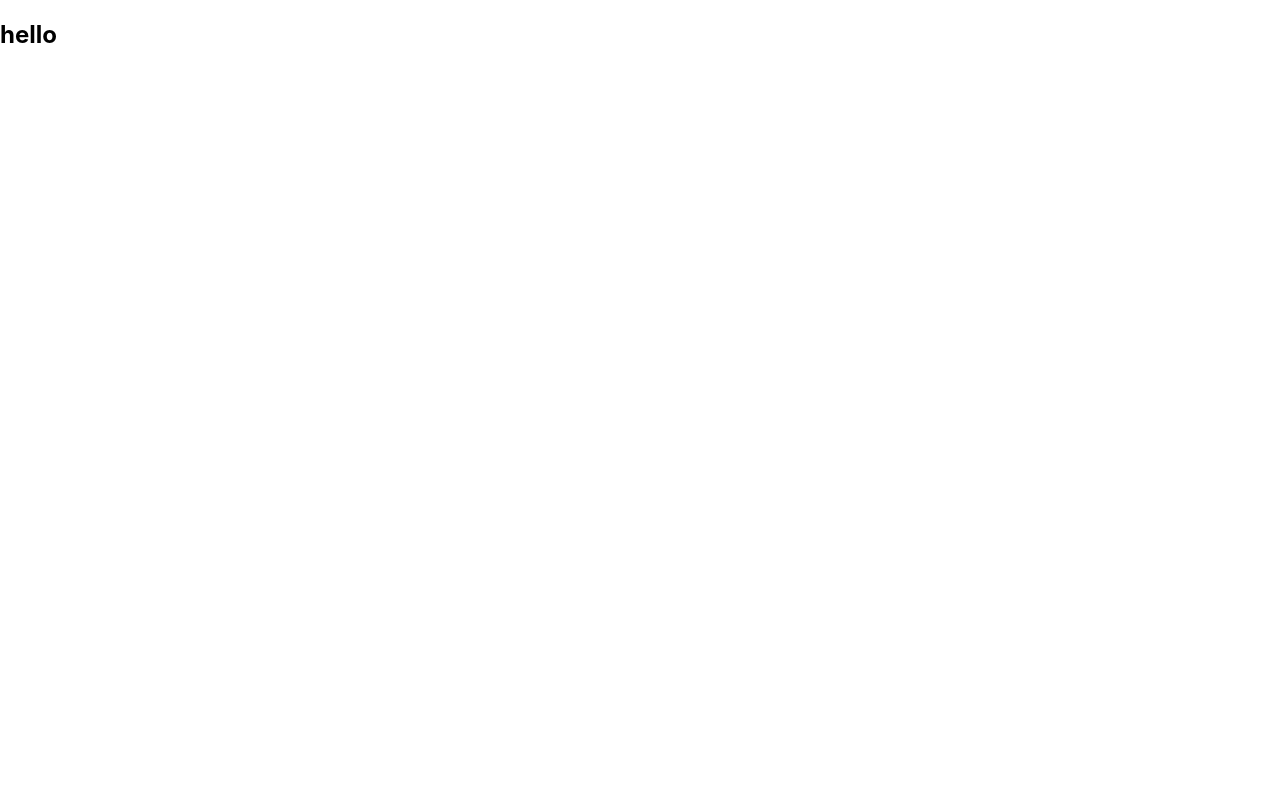
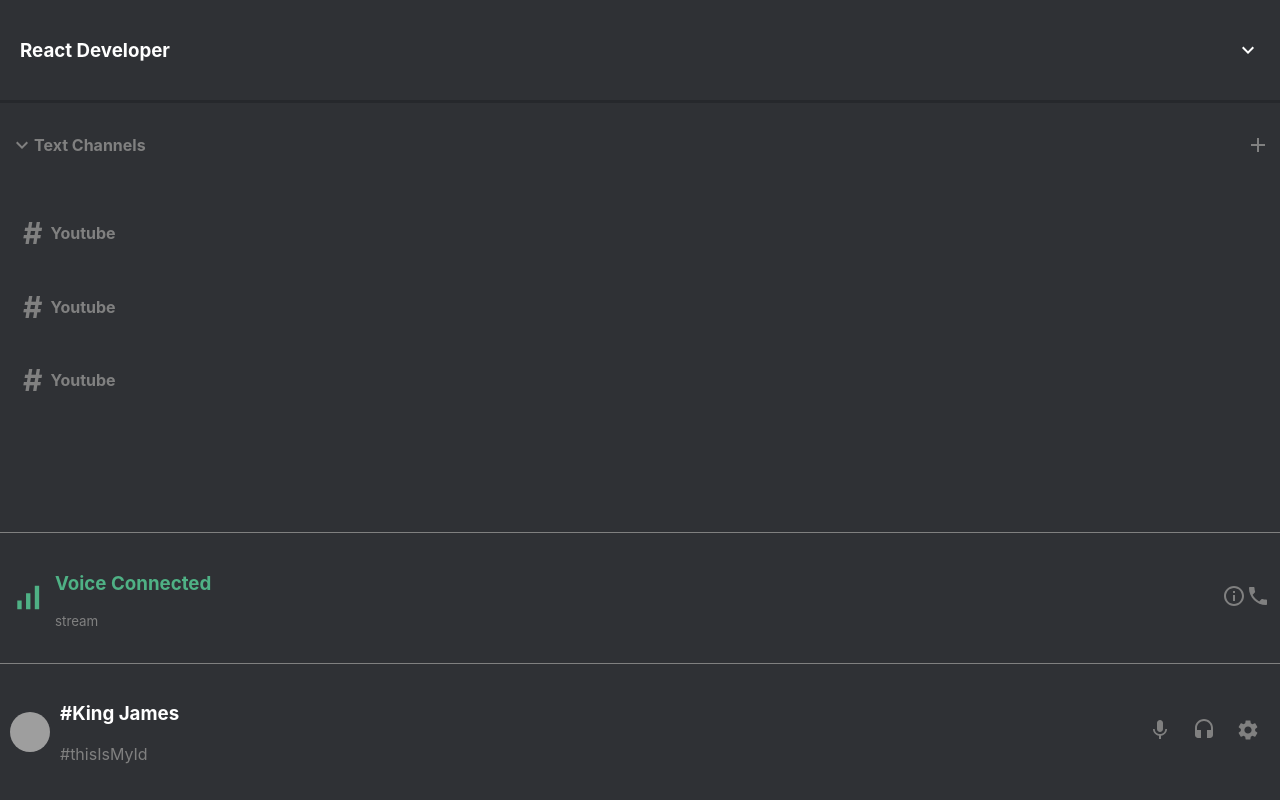
Before and after one commit to James-Mwendwa/discord-clone, a React (Create React App) app: page / in a window 1280 px wide. Built offline with nearby package versions, Linux system fonts and the light colour scheme; grey boxes are pictures that could not be loaded.

Commit message:
discord-clone

```diff
--- a/src/App.js
+++ b/src/App.js
@@ -1,11 +1,15 @@
-import React from 'react';
-import { Counter } from './features/Counter';
-import './App.css';
+import React from "react";
+// import { Counter } from './features/counter/Counter';
+import "./App.css";
+// import Chat from "./Chat";
+import Sidebar from "./Sidebar";
 
 function App() {
   return (
-    <div className="App">
-     <h2>hello</h2>
+    <div className="app">
+      <Sidebar />
+
+      {/* <Chat /> */}
     </div>
   );
 }
--- /dev/null
+++ b/src/Sidebar.css
@@ -0,0 +1,89 @@
+.sidebar {
+    display: flex;
+    flex-direction: column;
+    flex: 0.25;
+    height: 100vh;
+    background-color: #2f3135;
+}
+
+.sidebar-top {
+    display: flex;
+    justify-content: space-between;
+    align-items: center;
+    padding: 20px;
+    background-color: #2f3135;
+    color: white;
+    border-bottom: 3px solid #26282c;
+}
+
+.sidebar-channels {
+    flex: 1;
+}
+
+.sidebar-addChannel {
+    cursor: pointer;
+}
+
+.sidebar-addChannel:hover {
+    color: white;
+}
+
+.sidebar-channelsHeader {
+    display: flex;
+    justify-content: space-between;
+    align-items: center;
+    padding: 10px;
+    background-color: #2f3135;
+    color: gray;
+}
+
+.sidebar-header {
+    display: flex;
+    align-items: center;
+}
+
+.sidebar-voice,
+.sidebar-profile {
+    display: flex;
+    justify-content: space-between;
+    align-items: center;
+    color: gray;
+    background-color: #2f3135;
+    padding: 10px;
+    border-top: 1px solid gray;
+}
+
+.sidebar-voiceInfo {
+    flex: 1;
+    padding: 10px;
+}
+
+.sidebar-voiceIcon {
+    color: #4fb185;
+}
+
+.sidebar-voiceInfo>h3 {
+    color: #4fb185;
+}
+
+.sidebar-voiceInfo>p {
+    font-size: smaller;
+}
+
+.sidebar-voiceIcon>.MuiSvgIcon-root {
+    padding: 10px;
+
+}
+
+.sidebar-profileInfo {
+    flex: 1;
+    padding: 10px;
+}
+
+.sidebar-profileInfo>h3 {
+    color: white;
+}
+
+.sidebar-profileIcons>.MuiSvgIcon-root {
+    padding: 10px;
+}
--- /dev/null
+++ b/src/Sidebar.js
@@ -0,0 +1,71 @@
+import './Sidebar.css';
+
+import SidebarChannel from "./SidebarChannel";
+import KeyboardArrowDownIcon from "@mui/icons-material/KeyboardArrowDown";
+import AddIcon from "@mui/icons-material/Add";
+import SignalCellularAltIcon from "@mui/icons-material/SignalCellularAlt";
+import InfoOutlinedIcon from "@mui/icons-material/InfoOutlined";
+import PhoneIcon from "@mui/icons-material/Phone";
+import { Avatar } from "@mui/material";
+import MicIcon from "@mui/icons-material/Mic";
+import HeadsetIcon from "@mui/icons-material/Headset";
+import SettingsIcon from "@mui/icons-material/Settings";
+
+const Sidebar = () => {
+  return (
+    <div className="sidebar">
+      <div className="sidebar-top">
+        <h3>React Developer</h3>
+        <KeyboardArrowDownIcon />
+      </div>
+
+      <div className="sidebar-channels">
+        <div className="sidebar-channelsHeader">
+          <div className="sidebar-header">
+            <KeyboardArrowDownIcon />
+            <h4>Text Channels</h4>
+          </div>
+
+          <AddIcon className="sidebar-addChannel" />
+        </div>
+
+        <div className="sidebar-channelList">
+          <SidebarChannel />
+          <SidebarChannel />
+          <SidebarChannel />
+        </div>
+      </div>
+
+      <div className="sidebar-voice">
+        <SignalCellularAltIcon className="sidebar-voiceIcon" fontSize="large" />
+
+        <div className="sidebar-voiceInfo">
+          <h3>Voice Connected</h3>
+          <p>stream</p>
+        </div>
+
+        <div className="sidebar-voiceIcons">
+          <InfoOutlinedIcon />
+          <PhoneIcon />
+        </div>
+      </div>
+
+      <div className="sidebar-profile">
+        <Avatar src="https://images.pexels.com/photos/7918293/pexels-photo-7918293.jpeg?auto=compress&cs=tinysrgb&dpr=2&h=650&w=940" />
+
+        <div className="sidebar-profileInfo">
+          <h3>#King James</h3>
+          <p>#thisIsMyId</p>
+        </div>
+
+        <div className="sidebar-profileIcons">
+          <MicIcon />
+          <HeadsetIcon />
+          <SettingsIcon />
+        </div>
+      </div>
+    </div>
+  );
+};
+
+export default Sidebar;
--- /dev/null
+++ b/src/SidebarChannel.css
@@ -0,0 +1,18 @@
+.sidebarChannel:hover > h4 {
+    color: white;
+    background-color: hwb(207 25% 71%);
+}
+
+.sidebarChannel > h4 {
+    display: flex;
+    padding-left: 15px;
+    align-items: center;
+    background-color: #2f3135;
+    color: gray;
+    cursor: pointer;
+}
+
+.sidebarChannel-hash {
+    font-size: 30px;
+    padding: 8px;
+}
--- /dev/null
+++ b/src/SidebarChannel.js
@@ -0,0 +1,14 @@
+import "./SidebarChannel.css";
+
+const SidebarChannel = () => {
+  return (
+    <div className="sidebarChannel">
+
+      <h4>
+        <span className="sidebarChannel-hash">#</span>Youtube
+      </h4>
+    </div>
+  );
+};
+
+export default SidebarChannel;
```
Also changed, not shown: src/Chat.css (added), src/Chat.js (added), src/ChatHeader.css (added), src/ChatHeader.js (added), src/Firebase.js (added), src/Message.css (added), src/Message.js (added).
